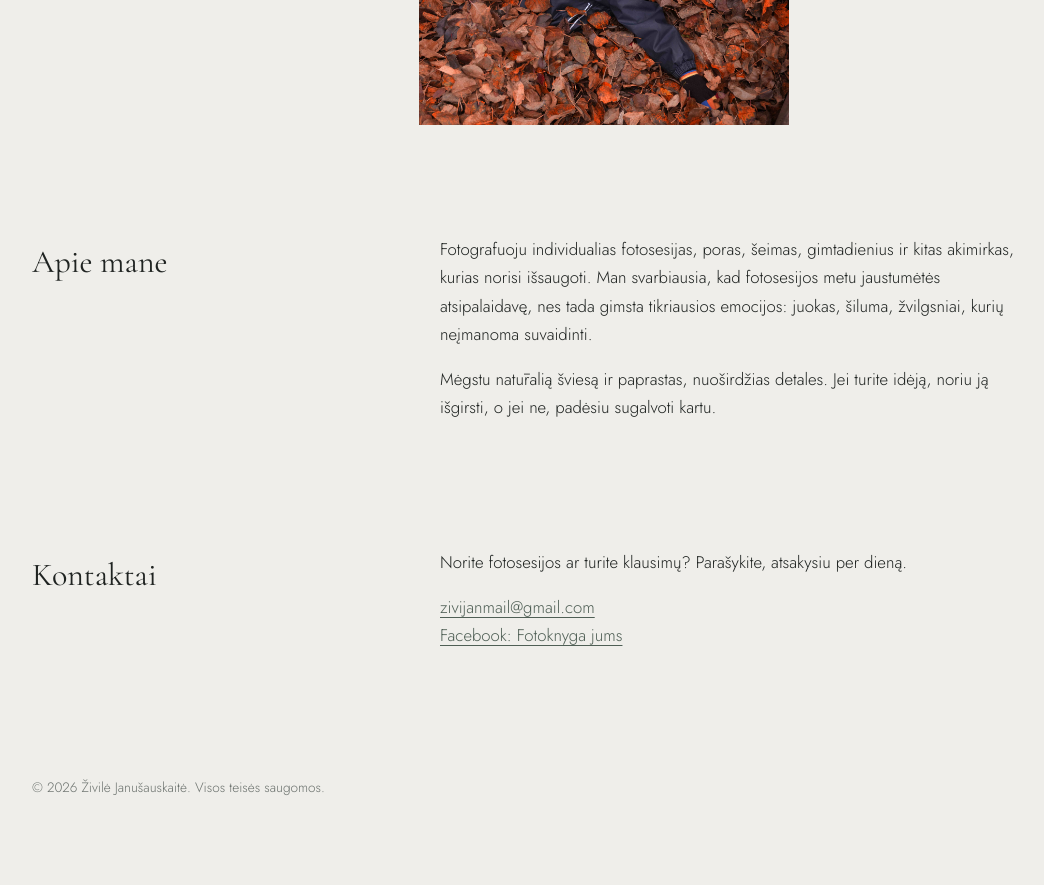
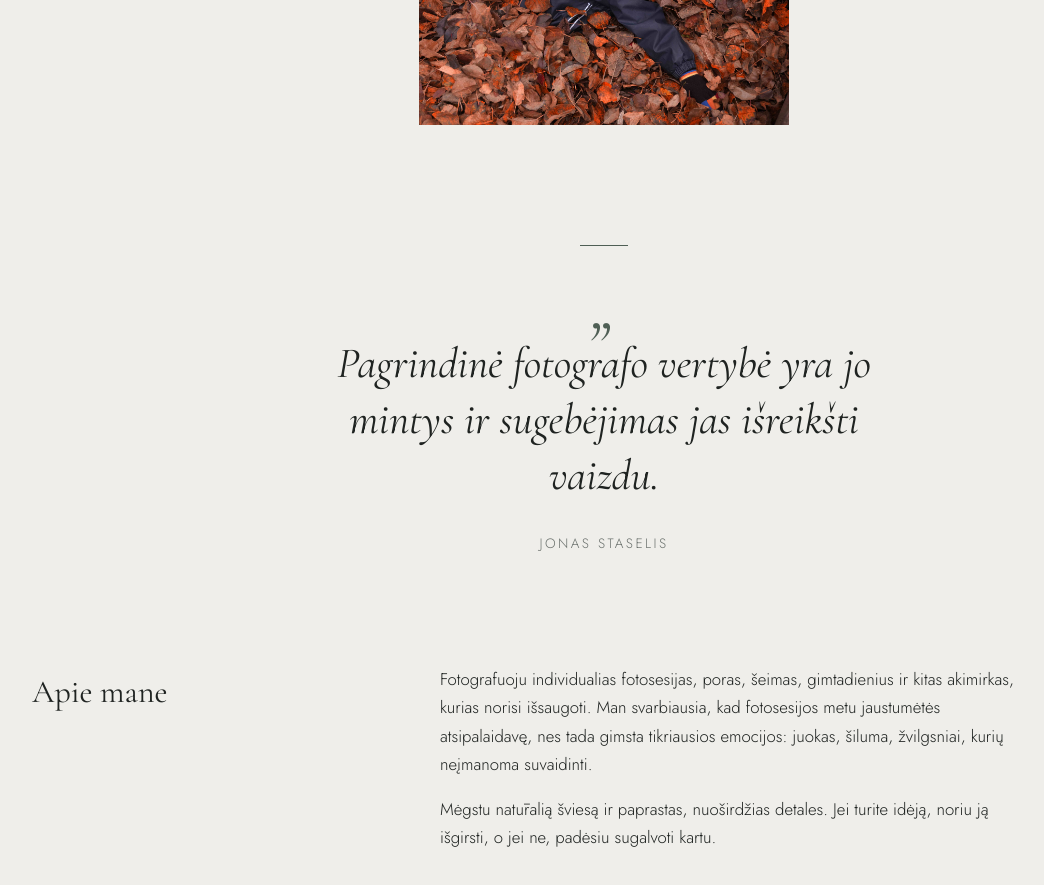
Before and after one commit to zivilejan/zivilejan, a plain HTML site: page index.html in a window 1280 px wide. Shown: the part 880-1765 px from the top of the page, without its empty margins (36-1080 px from the left). Before the commit the page ends 1729 px from the top, so only its background shows below. Drawn offline with nearby package versions, Linux system fonts and the light colour scheme.

Commit message:
Update index.html

```diff
--- a/index.html
+++ b/index.html
@@ -49,6 +49,19 @@
     .galerija button:hover img, .galerija button:focus-visible img { filter: brightness(.9); }
     .galerija button:focus-visible { outline: 2px solid var(--akcentas); outline-offset: 3px; }
 
+    /* Citata */
+    .citata { max-width: 1200px; margin: 0 auto; padding: 120px 28px 0; text-align: center;
+              animation: pasirodo 1.1s ease both; }
+    .citata::before { content: ""; display: block; width: 48px; height: 1px;
+                      background: var(--akcentas); margin: 0 auto 40px; }
+    .citata blockquote { margin: 0 auto; max-width: 30ch;
+                         font-family: "Cormorant Garamond", Georgia, serif; font-style: italic;
+                         font-weight: 400; font-size: clamp(1.7rem, 4vw, 2.7rem); line-height: 1.3; }
+    .citata blockquote::before { content: "„"; display: block; color: var(--akcentas);
+                                 font-size: 1.6em; line-height: .6; margin-bottom: 8px; }
+    .citata figcaption { margin-top: 28px; color: var(--blankus); font-size: .85rem;
+                         letter-spacing: .18em; text-transform: uppercase; }
+
     section.tekstas { max-width: 1200px; margin: 0 auto; padding: 110px 28px 0;
                       display: grid; grid-template-columns: 1fr 2fr; gap: 40px; }
     section.tekstas h2 { font-family: "Cormorant Garamond", Georgia, serif; font-weight: 400;
@@ -73,6 +86,7 @@
     @media (max-width: 900px) { .galerija { columns: 2; } }
     @media (max-width: 600px) {
       .galerija { columns: 1; }
+      .citata { padding-top: 90px; }
       section.tekstas { grid-template-columns: 1fr; gap: 14px; padding-top: 80px; }
       nav a { margin: 0 20px 0 0; }
     }
@@ -105,6 +119,11 @@
     <button type="button"><img src="foto5.jpg" alt="Živilės Janušauskaitės fotosesija 5" loading="lazy"></button>
     <button type="button"><img src="foto6.jpg" alt="Živilės Janušauskaitės fotosesija 6" loading="lazy"></button>
   </main>
+
+  <figure class="citata">
+    <blockquote>Pagrindinė fotografo vertybė yra jo mintys ir sugebėjimas jas išreikšti vaizdu.</blockquote>
+    <figcaption>Jonas Staselis</figcaption>
+  </figure>
 
   <section class="tekstas" id="apie">
     <h2>Apie mane</h2>
```
